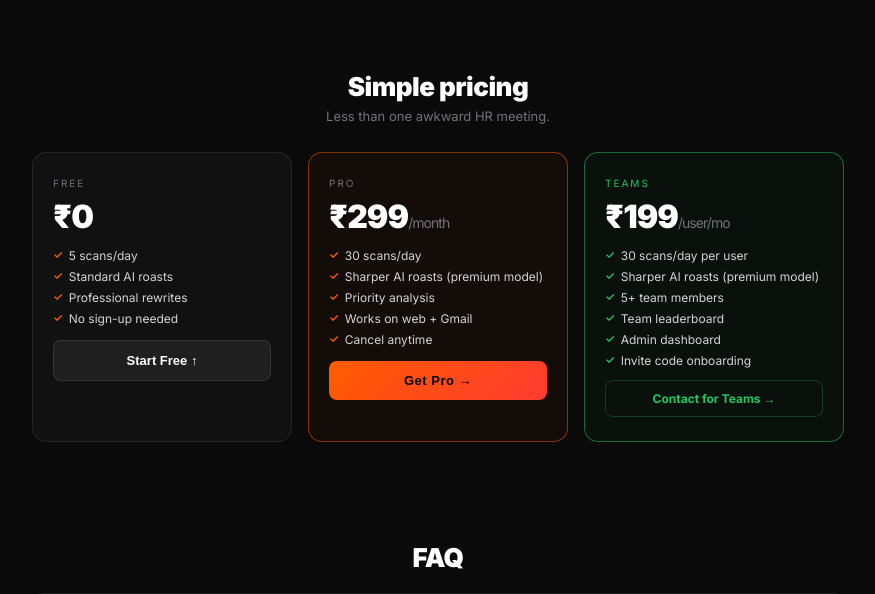
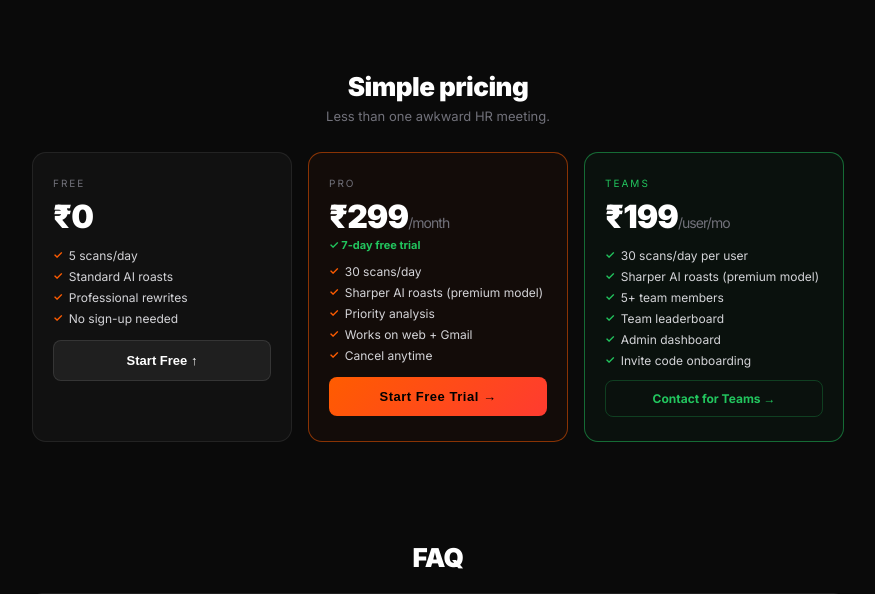
Before and after one commit to abhipraj2027/Unhinged.ai, a FastAPI app: page / in a window 1280 px wide. Shown: the part 882-1476 px from the top of the page, without its empty margins (202-1077 px from the left). Run offline with FastAPI, Linux system fonts and the light colour scheme; parts of the project's set-up code (start-up, migrations or seed data) failed here and were passed over.

Commit message:
Add 7-day free trial for Pro (auto-converts to paid via Razorpay mandate) plus a branded pre-charge reminder email

```diff
--- a/database.py
+++ b/database.py
@@ -41,7 +41,7 @@ def init_db():
             config_key TEXT UNIQUE NOT NULL,
             config_value TEXT NOT NULL,
             updated_at REAL DEFAULT (strftime('%s','now')))""")
-        for col, defn in [("daily_scans","INTEGER DEFAULT 0"),("daily_reset","TEXT DEFAULT ''"),("credits","INTEGER DEFAULT 0")]:
+        for col, defn in [("daily_scans","INTEGER DEFAULT 0"),("daily_reset","TEXT DEFAULT ''"),("credits","INTEGER DEFAULT 0"),("in_trial","INTEGER DEFAULT 0"),("trial_reminder_sent","INTEGER DEFAULT 0")]:
             try: db.execute(f"ALTER TABLE users ADD COLUMN {col} {defn}")
             except: pass
         # Free tier: cheap/fast Groq model (near-zero cost)
@@ -141,15 +141,35 @@ def inc_scan(email):
             daily_reset=?, scans_used=scans_used+1, last_scan_at=strftime('%s','now')
             WHERE email=?""",(today,today,email))
 
-def set_pro(email, sub_id=None, pay_id=None):
+def set_pro(email, sub_id=None, pay_id=None, days=30, in_trial=False):
     email = email.strip().lower()
-    exp = time.time() + 30*86400
+    exp = time.time() + days*86400
+    trial_flag = 1 if in_trial else 0
     with get_db() as db:
         u = db.execute("SELECT id FROM users WHERE email=?",(email,)).fetchone()
         if u:
-            db.execute("UPDATE users SET is_pro=1,expires_at=?,razorpay_sub_id=COALESCE(?,razorpay_sub_id),razorpay_pay_id=COALESCE(?,razorpay_pay_id) WHERE email=?",(exp,sub_id,pay_id,email))
+            # Reset trial_reminder_sent whenever a fresh trial starts, and
+            # whenever a trial converts to paid (in case of a future re-trial).
+            db.execute("UPDATE users SET is_pro=1,expires_at=?,in_trial=?,trial_reminder_sent=0,razorpay_sub_id=COALESCE(?,razorpay_sub_id),razorpay_pay_id=COALESCE(?,razorpay_pay_id) WHERE email=?",(exp,trial_flag,sub_id,pay_id,email))
         else:
-            db.execute("INSERT INTO users(email,is_pro,expires_at,razorpay_sub_id,razorpay_pay_id) VALUES(?,1,?,?,?)",(email,exp,sub_id,pay_id))
+            db.execute("INSERT INTO users(email,is_pro,expires_at,in_trial,razorpay_sub_id,razorpay_pay_id) VALUES(?,1,?,?,?,?)",(email,exp,trial_flag,sub_id,pay_id))
+
+def get_users_needing_trial_reminder():
+    """Trial users whose access expires in roughly 1-2 days and haven't
+    already been sent a reminder for this trial."""
+    now = time.time()
+    window_start = now + 1*86400
+    window_end = now + 2*86400
+    with get_db() as db:
+        rows = db.execute(
+            "SELECT email, expires_at FROM users WHERE is_pro=1 AND in_trial=1 AND trial_reminder_sent=0 AND expires_at BETWEEN ? AND ?",
+            (window_start, window_end)
+        ).fetchall()
+        return [dict(r) for r in rows]
+
+def mark_trial_reminder_sent(email):
+    with get_db() as db:
+        db.execute("UPDATE users SET trial_reminder_sent=1 WHERE email=?", (email.strip().lower(),))
 
 def unset_pro(email):
     with get_db() as db:
--- a/main.py
+++ b/main.py
@@ -34,6 +34,7 @@ templates = Jinja2Templates(directory="templates")
 app.mount("/outlook-addin", StaticFiles(directory="outlook-addin"), name="outlook-addin")
 
 APP_URL = os.getenv("APP_URL","http://localhost:8000")
+TRIAL_DAYS = 7
 
 # -- IP-based rate limit (defense-in-depth on top of per-email daily quota,
 #    since the email on /api/analyze is self-reported and unverified) --
@@ -67,11 +68,13 @@ app.add_middleware(CORSMiddleware,
     allow_credentials=True, allow_methods=["*"], allow_headers=["*"])
 
 @app.on_event("startup")
-def startup():
+async def startup():
     db.init_db()
     log.info("DB initialized")
     for k in ["GROQ_API_KEY","ANTHROPIC_API_KEY","OPENAI_API_KEY","GOOGLE_API_KEY","RAZORPAY_KEY_ID"]:
         log.info(f"  {k}: {'✓' if os.getenv(k) else '✗'}")
+    asyncio.create_task(_trial_reminder_loop())
+    log.info("Trial reminder background task started")
 
 # -- Models --
 class AnalyzeReq(BaseModel):
@@ -243,10 +246,16 @@ async def create_sub(body: SubReq):
     if not plan: raise HTTPException(500,"Plan not configured")
     try:
         c = _rz()
-        sub = c.subscription.create({"plan_id":plan,"total_count":12,"quantity":1,"notes":{"email":email,"product":"unhinged_pro"}})
+        # start_at delays the first real charge by TRIAL_DAYS — Razorpay still
+        # authenticates a payment method immediately (subscription.authenticated
+        # webhook fires right away), but doesn't actually charge the card until
+        # start_at passes. We grant Pro access on authentication (see webhook
+        # handler), not on the first charge, so the trial is genuinely free.
+        start_at = int(time.time()) + TRIAL_DAYS*86400
+        sub = c.subscription.create({"plan_id":plan,"total_count":12,"quantity":1,"start_at":start_at,"notes":{"email":email,"product":"unhinged_pro","trial":"true"}})
         with db.get_db() as conn:
             conn.execute("UPDATE users SET razorpay_sub_id=? WHERE email=?",(sub["id"],email))
-        return {"subscription_id":sub["id"],"payment_link":sub.get("short_url","")}
+        return {"subscription_id":sub["id"],"payment_link":sub.get("short_url",""),"trial_days":TRIAL_DAYS}
     except Exception as e:
         log.error(f"Razorpay error: {e}")
         raise HTTPException(500,f"Payment error: {e}")
@@ -384,10 +393,20 @@ async def rz_webhook(request: Request):
         try: email = payload["payload"]["payment"]["entity"].get("email")
         except: pass
     if not email: return {"status":"ok"}
-    if event in ("subscription.activated","subscription.charged","payment.captured"):
-        db.set_pro(email, sub_id, pay_id)
-        log.info(f"Pro ON: {email}")
-    elif event in ("subscription.cancelled","subscription.paused","subscription.completed"):
+    is_trial = notes.get("trial") == "true"
+    if event == "subscription.authenticated" and is_trial:
+        # Payment method authenticated, first real charge delayed by start_at —
+        # this IS the trial starting. Grant short-lived access for the trial
+        # window only, so cancelling before the real charge correctly ends
+        # access at day 7, not day 30.
+        db.set_pro(email, sub_id, pay_id, days=TRIAL_DAYS, in_trial=True)
+        log.info(f"Trial started: {email} ({TRIAL_DAYS} days)")
+    elif event in ("subscription.activated","subscription.charged","payment.captured"):
+        # Real payment succeeded — either the trial converted to paid, or this
+        # is a non-trial subscription. Extend to a full paid month.
+        db.set_pro(email, sub_id, pay_id, days=30, in_trial=False)
+        log.info(f"Pro ON (paid): {email}")
+    elif event in ("subscription.cancelled","subscription.paused","subscription.completed","subscription.halted"):
         db.unset_pro(email)
         log.info(f"Pro OFF: {email}")
     return {"status":"ok"}
@@ -573,6 +592,45 @@ class ForgotReq(BaseModel):
 class ResetReq(BaseModel):
     token: str
     new_password: str
+
+async def _send_trial_reminder_email(to_email):
+    """Sent ~1-2 days before a free trial converts to a paid ₹299/month
+    subscription. Razorpay's own checkout sends a baseline compliance
+    notification per RBI recurring-payment rules, but this branded reminder
+    is clearer and gives us a natural retention touchpoint."""
+    resend_key = os.getenv("RESEND_API_KEY")
+    if not resend_key:
+        return False
+    account_url = f"{APP_URL}/account"
+    try:
+        async with httpx.AsyncClient() as client:
+            r = await client.post("https://api.resend.com/emails",
+                headers={"Authorization": f"Bearer {resend_key}", "Content-Type": "application/json"},
+                json={
+                    "from": os.getenv("FROM_EMAIL", "UnHinged <noreply@unhinged.email>"),
+                    "to": [to_email],
+                    "subject": "Your UnHinged Pro trial ends soon",
+                    "html": f'<div style="font-family:sans-serif;max-width:480px;margin:0 auto;padding:20px"><h2 style="color:#FF5C00">🔥 UnHinged</h2><p>Your 7-day free trial of UnHinged Pro is ending soon. Unless you cancel before then, your card will be charged <strong>₹299</strong> and you\'ll continue with Pro — 30 scans/day, sharper AI roasts, priority analysis.</p><p><a href="{account_url}" style="display:inline-block;padding:12px 24px;background:#FF5C00;color:#000;text-decoration:none;border-radius:8px;font-weight:bold">Manage or cancel your subscription</a></p><p style="color:#999;font-size:12px">No action needed if you want to continue — this is just a heads up before your card is charged.</p></div>'
+                })
+            return r.status_code == 200
+    except Exception as e:
+        log.error(f"Trial reminder email error: {e}")
+        return False
+
+async def _trial_reminder_loop():
+    """Background task: checks every 6 hours for trial users entering their
+    final 1-2 days and sends a heads-up before the card is actually charged."""
+    while True:
+        try:
+            due = db.get_users_needing_trial_reminder()
+            for u in due:
+                sent = await _send_trial_reminder_email(u["email"])
+                if sent:
+                    db.mark_trial_reminder_sent(u["email"])
+                    log.info(f"Trial reminder sent: {u['email']}")
+        except Exception as e:
+            log.error(f"Trial reminder loop error: {e}")
+        await asyncio.sleep(6*3600)
 
 async def _send_team_member_added_email(to_email, team_name):
     """Notify someone the founder added directly that they now have Pro access."""
--- a/templates/index.html
+++ b/templates/index.html
@@ -218,8 +218,9 @@ footer a:hover{color:#FF5C00}
     <div class="pcard pro">
       <div class="tier">Pro</div>
       <div class="price">₹299<small>/month</small></div>
+      <div style="font-size:11px;color:#22C55E;font-weight:700;margin-bottom:8px">✓ 7-day free trial</div>
       <ul><li>30 scans/day</li><li>Sharper AI roasts (premium model)</li><li>Priority analysis</li><li>Works on web + Gmail</li><li>Cancel anytime</li></ul>
-      <button onclick="handleUpgrade()" style="display:block;width:100%;margin-top:14px;padding:12px;background:linear-gradient(135deg,#FF5C00,#FF3B30);color:#000;border:none;border-radius:8px;font-size:13px;font-weight:800;cursor:pointer;letter-spacing:.04em">Get Pro →</button>
+      <button onclick="handleUpgrade()" style="display:block;width:100%;margin-top:14px;padding:12px;background:linear-gradient(135deg,#FF5C00,#FF3B30);color:#000;border:none;border-radius:8px;font-size:13px;font-weight:800;cursor:pointer;letter-spacing:.04em">Start Free Trial →</button>
     </div>
     <div class="pcard team">
       <div class="tier" style="color:#22C55E">Teams</div>
@@ -243,11 +244,11 @@ footer a:hover{color:#FF5C00}
 <div id="emailModal" style="display:none;position:fixed;inset:0;background:rgba(0,0,0,.7);backdrop-filter:blur(6px);z-index:9999;display:none;align-items:center;justify-content:center;padding:20px">
   <div style="background:#141414;border:1px solid rgba(255,92,0,.3);border-radius:16px;padding:28px 24px;max-width:380px;width:100%;text-align:center;box-shadow:0 24px 60px rgba(0,0,0,.8)">
     <div style="font-size:28px;margin-bottom:8px">⚡</div>
-    <h3 style="font-size:18px;font-weight:900;margin-bottom:6px">Upgrade to Pro</h3>
-    <p style="font-size:13px;color:#A1A1AA;margin-bottom:16px;line-height:1.5">Enter your email to continue to payment.<br>This email will be your Pro account.</p>
+    <h3 style="font-size:18px;font-weight:900;margin-bottom:6px">Start Your Free Trial</h3>
+    <p style="font-size:13px;color:#A1A1AA;margin-bottom:16px;line-height:1.5">Enter your email to continue to payment setup.<br>This email will be your Pro account.</p>
     <input type="email" id="upgradeEmail" placeholder="you@company.com" style="width:100%;background:rgba(0,0,0,.4);color:#fff;border:1px solid rgba(255,255,255,.1);border-radius:10px;padding:12px 14px;font-size:14px;outline:none;font-family:ui-monospace,monospace;margin-bottom:12px;text-align:center">
-    <button id="upgradeConfirmBtn" onclick="confirmUpgrade()" style="width:100%;padding:14px;background:linear-gradient(135deg,#FF5C00,#FF3B30);color:#000;border:none;border-radius:10px;font-size:14px;font-weight:800;cursor:pointer;letter-spacing:.04em">Continue to Payment →</button>
-    <div style="margin-top:10px;font-size:11px;color:#52525B">₹299/month · Cancel anytime · Secured by Razorpay</div>
+    <button id="upgradeConfirmBtn" onclick="confirmUpgrade()" style="width:100%;padding:14px;background:linear-gradient(135deg,#FF5C00,#FF3B30);color:#000;border:none;border-radius:10px;font-size:14px;font-weight:800;cursor:pointer;letter-spacing:.04em">Start 7-Day Free Trial →</button>
+    <div style="margin-top:10px;font-size:11px;color:#52525B">Free for 7 days, then ₹299/month · Cancel anytime before trial ends to avoid charges · Secured by Razorpay</div>
     <div onclick="closeEmailModal()" style="margin-top:12px;font-size:12px;color:#71717A;cursor:pointer">Cancel</div>
   </div>
 </div>
```
